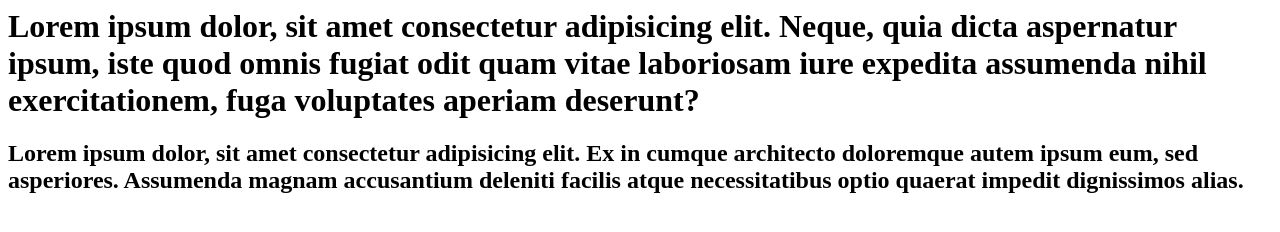
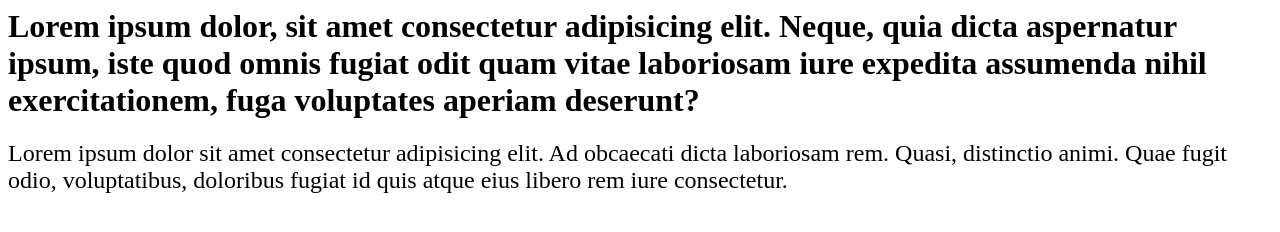
Before and after one commit to joeyolson18/reviewsite, a plain HTML site: page index.html in a window 1280 px wide. Drawn offline with Linux system fonts and the light colour scheme.

Commit message:
initialcommit

```diff
--- a/index.html
+++ b/index.html
@@ -9,6 +9,6 @@
 <body>
     <basefont face = "Cambria" size = "4"></basefont>
     <h1>Lorem ipsum dolor, sit amet consectetur adipisicing elit. Neque, quia dicta aspernatur ipsum, iste quod omnis fugiat odit quam vitae laboriosam iure expedita assumenda nihil exercitationem, fuga voluptates aperiam deserunt?</h1>
-    <h2>Lorem ipsum dolor, sit amet consectetur adipisicing elit. Ex in cumque architecto doloremque autem ipsum eum, sed asperiores. Assumenda magnam accusantium deleniti facilis atque necessitatibus optio quaerat impedit dignissimos alias.</h2>
+    <font face = "Times New Roman" size = "5">Lorem ipsum dolor sit amet consectetur adipisicing elit. Ad obcaecati dicta laboriosam rem. Quasi, distinctio animi. Quae fugit odio, voluptatibus, doloribus fugiat id quis atque eius libero rem iure consectetur.</font><br />
 </body>
 </html>
```
